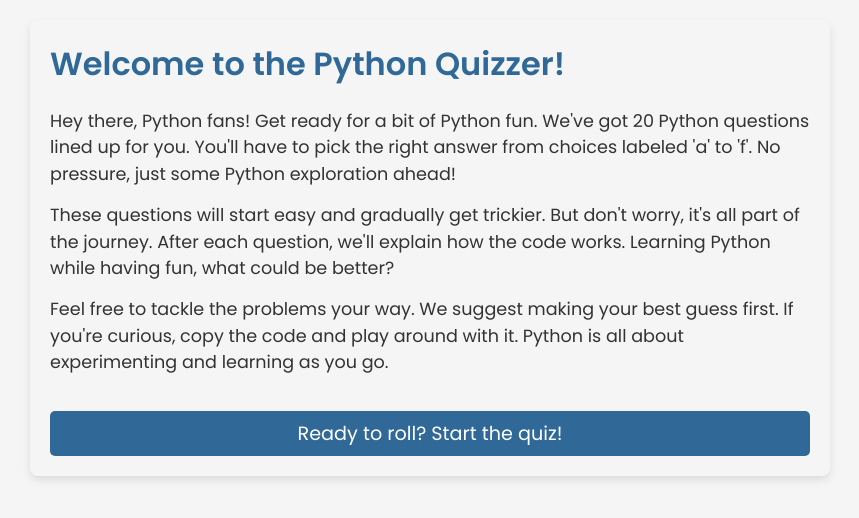
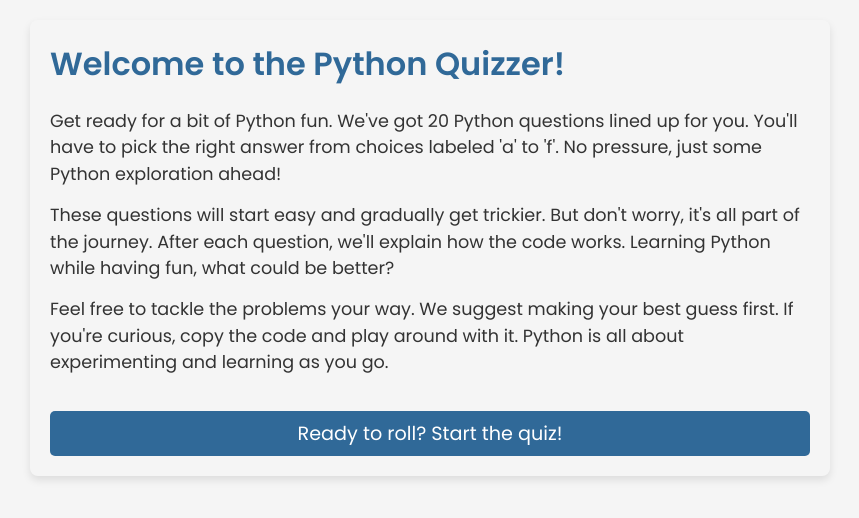
Before and after one commit to alexandengstrom/python-quizzer, a React (Vite) app: page / in a window 1280 px wide. Shown: the top 518 px of the page, without its empty margins (210-1069 px from the left). Built offline with nearby package versions, Linux system fonts and the light colour scheme.

Commit message:
Updated the intro component

```diff
--- a/src/components/Intro.tsx
+++ b/src/components/Intro.tsx
@@ -11,10 +11,9 @@ const Intro: React.FC<Props> = ({ onStartButtonClick }) => {
         <div className="intro-container">
           <h1>Welcome to the Python Quizzer!</h1>
           <p>
-            Hey there, Python fans! Get ready for a bit of Python fun. We've got
-            20 Python questions lined up for you. You'll have to pick the right
-            answer from choices labeled 'a' to 'f'. No pressure, just some
-            Python exploration ahead!
+            Get ready for a bit of Python fun. We've got 20 Python questions
+            lined up for you. You'll have to pick the right answer from choices
+            labeled 'a' to 'f'. No pressure, just some Python exploration ahead!
           </p>
           <p>
             These questions will start easy and gradually get trickier. But
```
